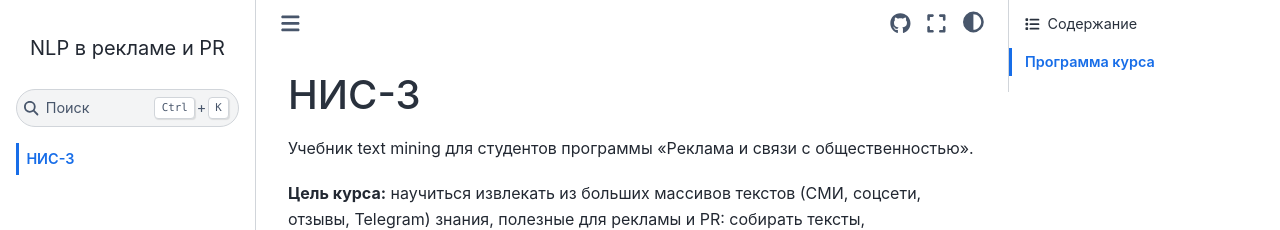
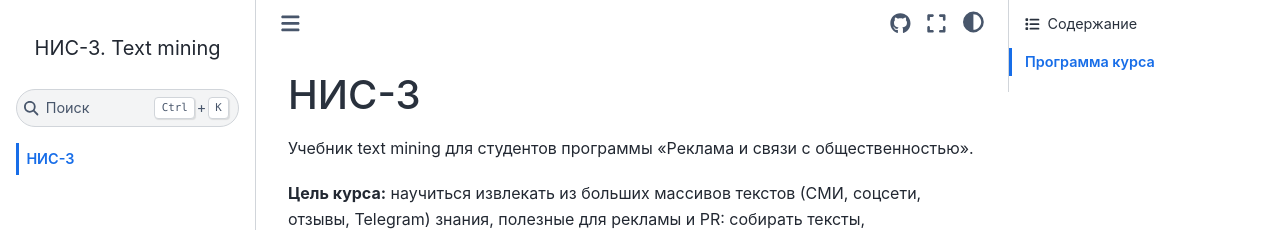
Before and after one commit to nastasyaorlova/nlp-textbook, a Jupyter Book: the page built from intro.md, in a window 1280 px wide. Shown: the top 230 px of the page. Built offline with Jupyter Book 1.0.4 settings and Sphinx 7.4.7 and the Sphinx Book theme 1.1.4, drawn with Linux system fonts in a browser that asks for light colours; pages that are not in the unit, such as notebooks, are missing from menus.

Commit message:
Update _config.yml

```diff
--- a/_config.yml
+++ b/_config.yml
@@ -1,5 +1,5 @@
 # Настройки учебника. Подробно: https://jupyterbook.org/en/stable/customize/config.html
-title: NLP в рекламе и PR
+title: НИС-3. Text mining
 author: ""
 only_build_toc_files: true
 
```
